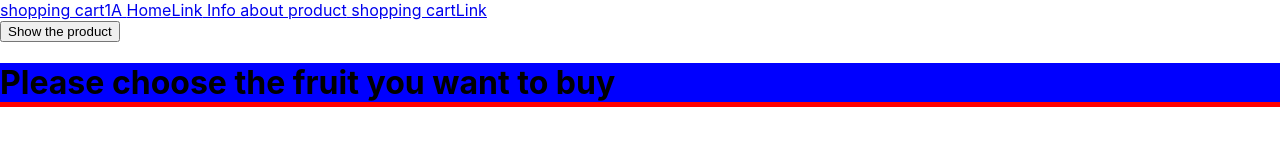
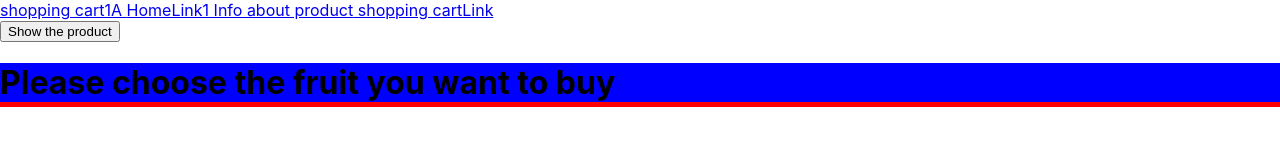
Before and after one commit to ManofDiligence/first-spa, a React (Create React App) app: page / in a window 1280 px wide. Shown: the top 160 px of the page. Built offline with nearby package versions, Linux system fonts and the light colour scheme.

Commit message:
change HomeLink1

```diff
--- a/src/App.js
+++ b/src/App.js
@@ -7,7 +7,7 @@ function App() {
     <BrowserRouter>
       <a href="/checkout">shopping cart1A </a>
 
-      <Link to="/"> HomeLink</Link>
+      <Link to="/"> HomeLink1</Link>
       <Link to="/product"> Info about product</Link>
       <Link to="/checkout"> shopping cartLink</Link>
       <Routes>
```
